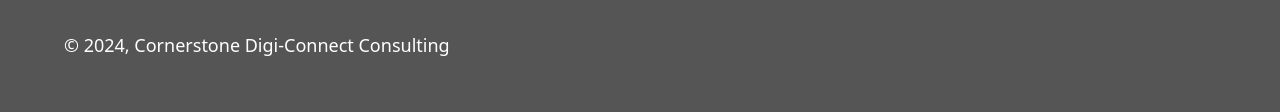
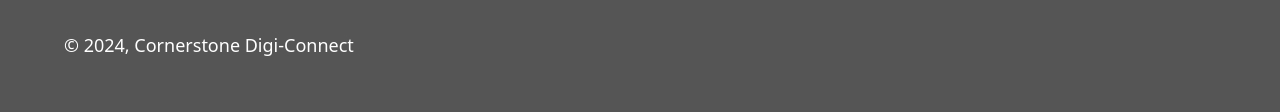
Before and after one commit to Sam-3l/Digi-Connect-Landing-Page, a plain HTML site: page index.html in a window 1280 px wide. Shown: the part 3335-3447 px from the top of the page. Drawn offline with nearby package versions, Linux system fonts and the light colour scheme.

Commit message:
Update index.html

```diff
--- a/index.html
+++ b/index.html
@@ -120,7 +120,7 @@
     <div class="row disclaimer">
         <div class="col-12">
             <br>
-            <p>© 2024, Cornerstone Digi-Connect Consulting</p>
+            <p>© 2024, Cornerstone Digi-Connect</p>
             <br>
             <p>This site is not part of Google Website or network of sites such as Youtube or any company owned by Google or Youtube. Additionally this website is not endorsed by Google Youtube Inc in any way. Google is a Trademark for all their respective companies</p>
             <br>
```
